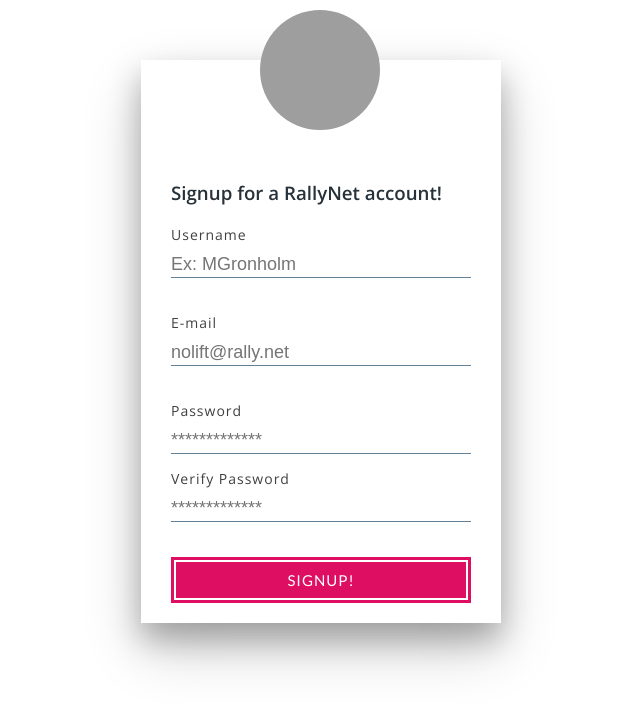
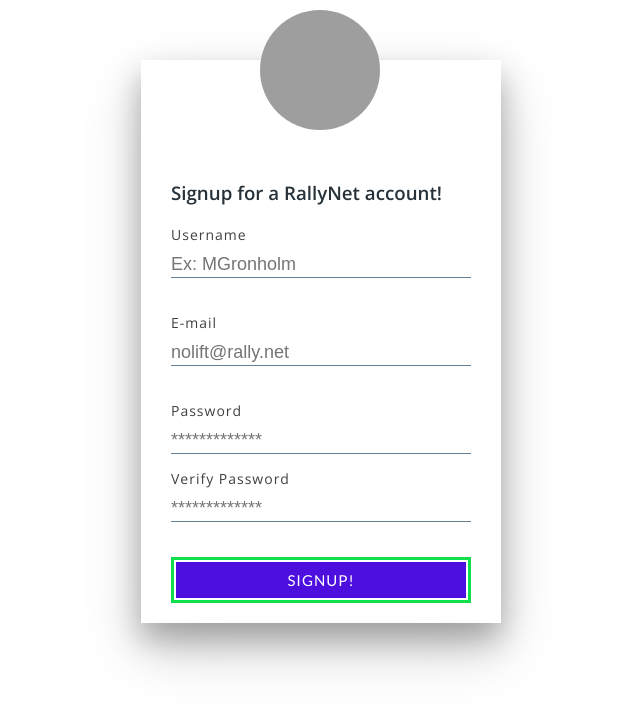
Before and after one commit to np303/lc101-user-signup, a Flask app: page / in a window 1280 px wide. Shown: the top 708 px of the page, without its empty margins (319-959 px from the left). Run offline with Flask 2, Linux system fonts and the light colour scheme; grey boxes are pictures that could not be loaded.

Commit message:
cleaned up main.py, changed button colors

```diff
--- a/main.py
+++ b/main.py
@@ -1,4 +1,3 @@
-from flask import Flask
 from flask import Flask, flash, redirect, render_template, request, session, abort
 import os
 import cgi
--- a/static/style.css
+++ b/static/style.css
@@ -110,8 +110,8 @@ label {
 .btn {
   width: 100%;
   color: white;
-  background: #DE0F62;
-  border: 3px solid #DE0F62;
+  background: rgb(77, 15, 222);
+  border: 3px solid rgb(15, 222, 77);
   font-size: 15px;
   font-weight: 60;
   text-transform: uppercase;
```
